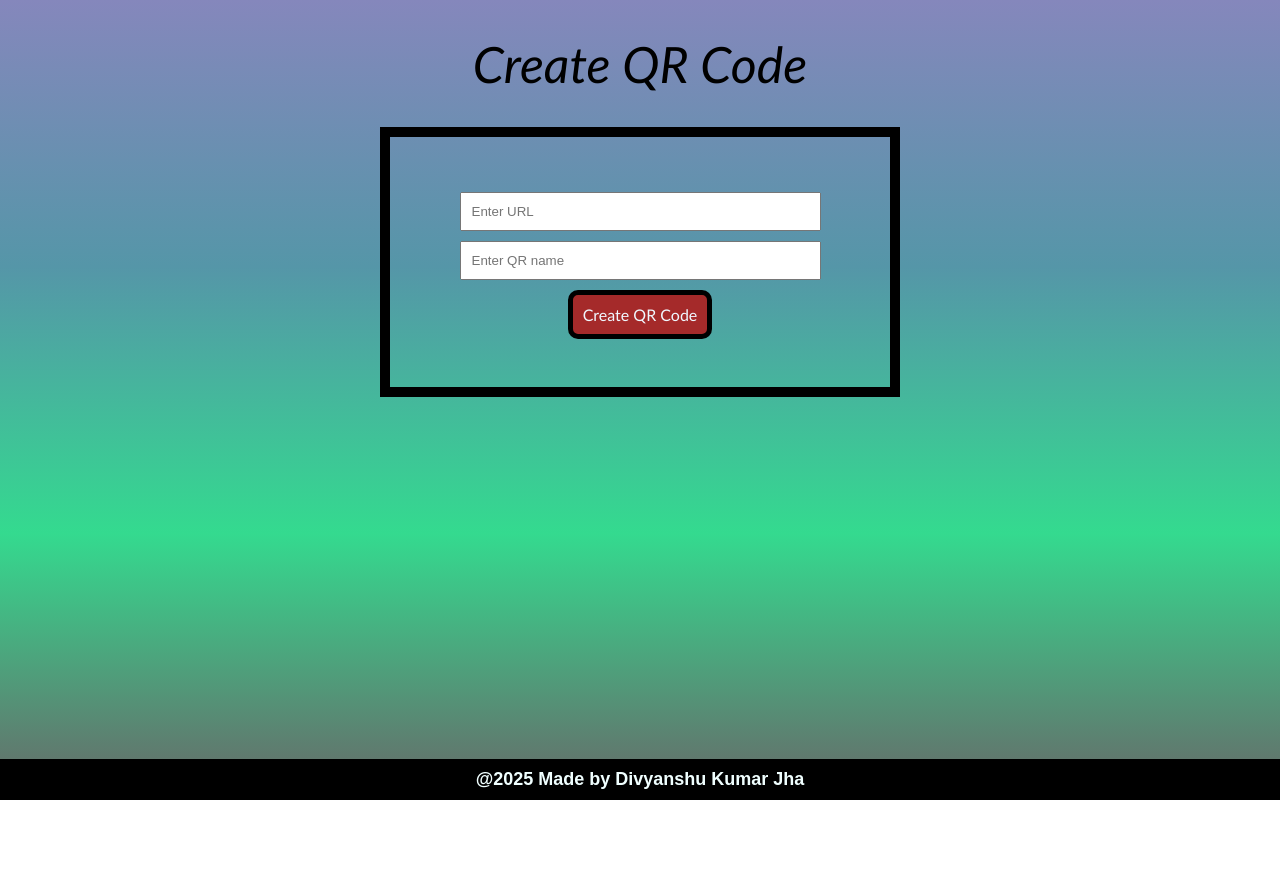
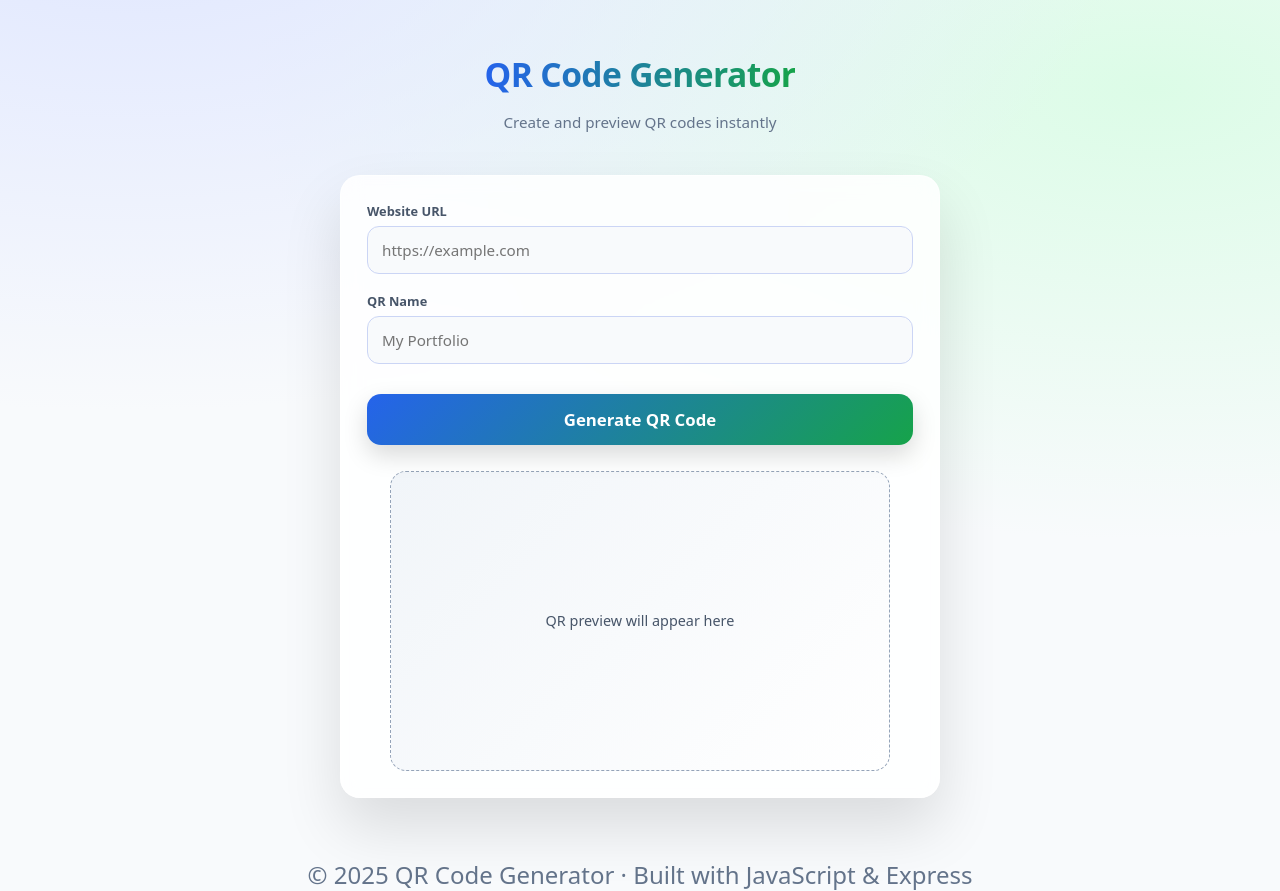
Before and after one commit to Divyanshu227/QRProject, a website: page public/index.html in a window 1280 px wide. Before the commit the page ends 800 px from the top, so only its background shows below. Drawn offline with Linux system fonts and the light colour scheme.

Commit message:
Updated Project

```diff
--- a/public/index.html
+++ b/public/index.html
@@ -1,28 +1,42 @@
 <!DOCTYPE html>
-<html>
+<html lang="en">
 <head>
-  <title>Create QR Code</title>
-  <style>
-    body { font-family: Arial; text-align: center; padding: 50px; }
-    input, button { padding: 10px; margin: 5px; }
-    #qrcode { margin-top: 20px; }
-  </style>
+  <meta charset="UTF-8" />
+  <meta name="viewport" content="width=device-width, initial-scale=1.0" />
+  <title>QR Code Generator</title>
   <link rel="stylesheet" href="style.css">
 </head>
 <body>
-  <h1>Create QR Code</h1>
-<div id="box">
-  <input type="text" id="url" placeholder="Enter URL" size="40">
-  <br>
-  <input type="text" id="name" placeholder="Enter QR name" size="40">
-  <br>
-  <button id="mb" onclick="createQR()">Create QR Code</button>
-</div>
-  <div id="qrcode" class="hidden"></div>
 
-  <script src="main.js"></script>
+  <div class="wrapper">
+    <div class="header">
+      <h1>QR Code Generator</h1>
+      <p>Create and preview QR codes instantly</p>
+    </div>
+
+    <div class="card">
+      <div class="field">
+        <label>Website URL</label>
+        <input type="text" placeholder="https://example.com" id="url">
+      </div>
+
+      <div class="field">
+        <label>QR Name</label>
+        <input type="text" placeholder="My Portfolio" id="name">
+      </div>
+
+      <button type="button" onclick="createQR()">Generate QR Code</button>
+
+      <div class="qr-preview" id="qrcode">
+        QR preview will appear here
+      </div>
+    </div>
+
+  </div>
+<script src="main.js"></script>
 </body>
-<footer>
-  @2025 Made by Divyanshu Kumar Jha
-</footer>
+
+    <footer>
+      © 2025 QR Code Generator · Built with JavaScript & Express
+    </footer>
 </html>
--- a/public/main.js
+++ b/public/main.js
@@ -14,17 +14,17 @@
         const res = await fetch("/generate", {
           method: "POST",
           headers: { "Content-Type": "application/json" },
-          body: JSON.stringify({ url, name })
+          body: JSON.stringify({ url })
         });
-        const data = await res.json();
-
-        if (data.error) {
-          alert(data.error);
+        if (!res.ok) {
+          const err =await res.json();
+          alert(err.error || "Failed to generate QR");
           return;
         }
+        const blob = await res.blob();
 
         const img = document.createElement("img");
-        img.src = data.qrPath;
+        img.src = URL.createObjectURL(blob);
         img.alt = "QR Code";
         img.width = 200;
         img.height = 200;
@@ -37,7 +37,6 @@
         alert("Error generating QR code");
       }
 
-
     }
 document.getElementById("url").addEventListener("keyup", function(event) {
   if (event.key === "Enter")
--- a/public/style.css
+++ b/public/style.css
@@ -1,74 +1,130 @@
-body{
-    background: linear-gradient(to bottom, #8587bc, #5596a8,#34da8f,#686768);
+* {
+      box-sizing: border-box;
+      font-family: system-ui, -apple-system, BlinkMacSystemFont, "Segoe UI", Roboto, sans-serif;
+    }
+
+    body {
+      margin: 0;
       min-height: 100vh;
-    margin: 0px;
-    padding: 0px;
+      background: radial-gradient(1000px 500px at 10% -10%, #e0e7ff, transparent),
+                  radial-gradient(900px 450px at 90% 10%, #dcfce7, transparent),
+                  #f8fafc;
       display: flex;
       flex-direction: column;
       align-items: center;
     }
 
 
-h1{
-    height: auto;
-    width: auto;
-    font-family: 'Gill Sans', 'Gill Sans MT', Calibri, 'Trebuchet MS', sans-serif;
-    font-size: 50px;
-    font-weight: 500;
-    font-display:block;
-    font-style: oblique;
-}
-#box{
-    padding-top: 50px;
-    height: 200px;
-    width: 500px;
-    border-color: black;
-    border: 10px solid;
+    .wrapper {
+      width: 100%;
+      max-width: 820px;
+      padding: 28px;
+      flex: 1;
+      display: flex;
+      flex-direction: column;
+      align-items: center;
+      justify-content: center;
     }
 
-#mb{
-    background-color: brown;
-    color: aliceblue;
-    font-size: medium;
-    font-family: 'Gill Sans', 'Gill Sans MT', Calibri, 'Trebuchet MS', sans-serif;
-    font-weight: 300;
-    border-radius: 10px;
-    border: 5px black solid;
+
+    .header {
+      text-align: center;
+      margin-bottom: 28px;
     }
 
-#mb:hover{
-    background-color: green;
-    color: black;
-    transform: translateY(-10px);
-    box-shadow: 50px cornflowerblue;
-    border: 5px white solid;
-}
-.hidden{
-    display: none;
-}
-#qrcode{
-    border: 10px solid black;
-    background-color: azure;
-    padding: 50px;
-    margin-top: 100px;
-    margin-bottom: 200px;
-    animation: zoom 2.5s  infinite  ease-in-out;
-}
-@keyframes zoom{
-    0%{transform: scale(0.8); background-color: rgb(193, 152, 98)};
-    33%{transform: scale(1.1); background-color: rgb(53, 196, 174) !important};
-    66%{transform: scale(0.8); background-color: rgb(236, 221, 198)};
+    .header h1 {
+      font-size: 2.1rem;
+      font-weight: 800;
+      letter-spacing: -0.6px;
+      background: linear-gradient(90deg, #2563eb, #16a34a);
+      -webkit-background-clip: text;
+      -webkit-text-fill-color: transparent;
+      margin-bottom: 8px;
     }
 
-footer{
-    position:fixed;
-    color: azure;
-    font-size: large;
+    .header p {
+      color: #64748b;
+      font-size: 0.95rem;
+    }
+
+    .card {
+      background: rgba(255, 255, 255, 0.85);
+      width: 600px;
+      border-radius: 20px;
+      padding: 26px;
+      box-shadow: 0 30px 60px rgba(0, 0, 0, 0.12);
+      border: 1px solid rgba(255,255,255,0.6);
+      backdrop-filter: blur(10px);
+    }
+
+    .field {
+      display: flex;
+      flex-direction: column;
+      margin-bottom: 18px;
+    }
+
+    .field label {
+      font-size: 0.8rem;
       font-weight: 600;
-    padding-top: 10px;
-    padding-bottom: 10px;
-    background-color: black;
-    bottom: 0px;
+      color: #475569;
+      margin-bottom: 6px;
+    }
+
+    .field input {
+      padding: 13px 14px;
+      border-radius: 12px;
+      border: 1px solid #cbd5f5;
+      font-size: 0.95rem;
+      background: #f8fafc;
+      transition: all 0.2s ease;
+    }
+
+    .field input:focus {
+      outline: none;
+      border-color: #2563eb;
+      background: #ffffff;
+      box-shadow: 0 0 0 3px rgba(37,99,235,0.15);
+    }
+
+    button {
       width: 100%;
+      margin-top: 12px;
+      padding: 14px;
+      border-radius: 14px;
+      border: none;
+      background: linear-gradient(135deg, #2563eb, #16a34a);
+      color: #ffffff;
+      font-size: 1.05rem;
+      font-weight: 700;
+      cursor: pointer;
+      box-shadow: 0 10px 25px rgba(0,0,0,0.15);
+      transition: transform 0.15s ease, box-shadow 0.15s ease;
+    }
+
+    button:hover {
+      transform: translateY(-2px);
+      box-shadow: 0 18px 35px rgba(0,0,0,0.18);
+    }
+
+    .qr-preview {
+      justify-self: center;
+      margin-top: 26px;
+      width: 500px;
+      height: 300px;
+      border-radius: 16px;
+      background: linear-gradient(135deg, #f1f5f9, #ffffff);
+      border: 1.5px dashed #94a3b8;
+      display: flex;
+      align-items: center;
+      justify-content: center;
+      color: #475569;
+      font-size: 0.9rem;
+    }
+
+    footer {
+      margin-top: 32px;
+      color: black;
       text-align: center;
+      font-size: 1.5rem;
+      color: #64748b;
     }
```
Also changed, not shown: index.js (+7 -24 lines), page.png. Lines whose indentation alone changed are shown as unchanged.
